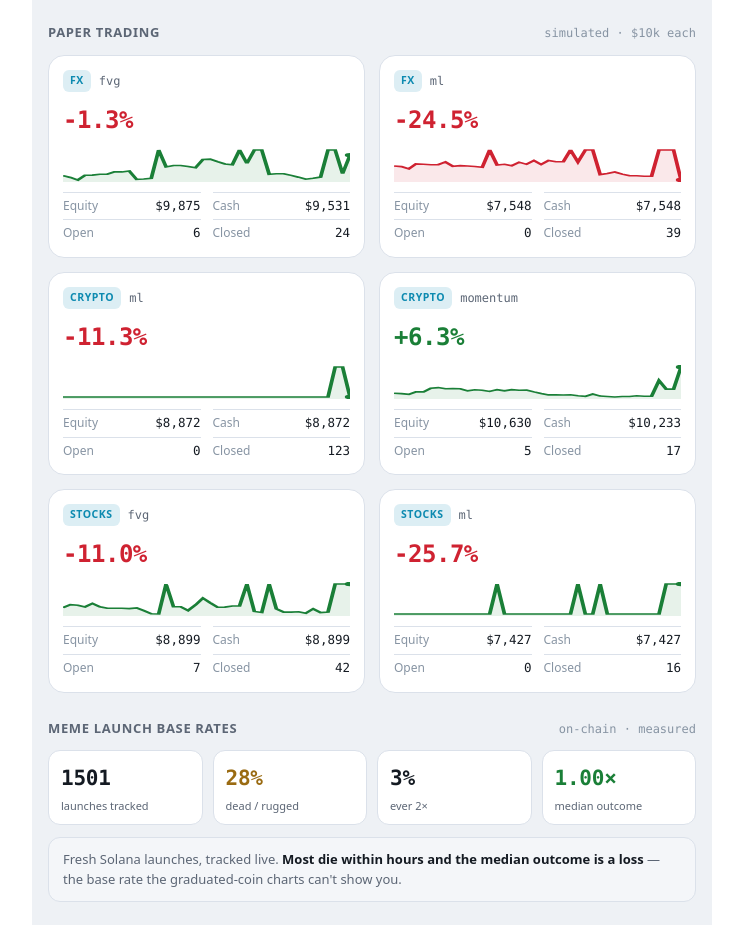
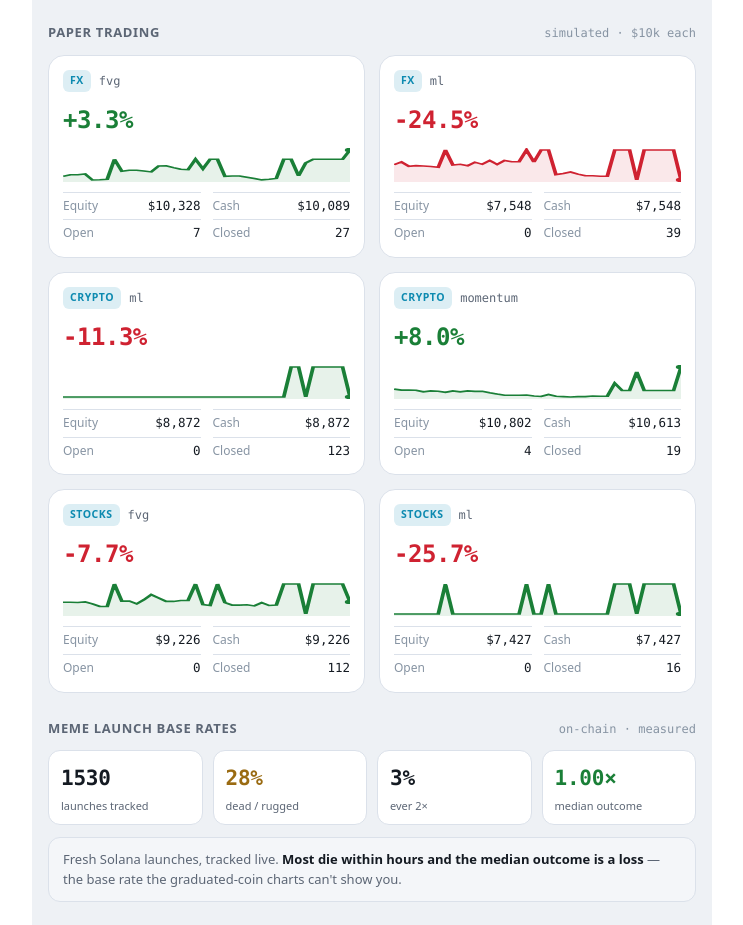
Before and after one commit to eugenewilliams2/gq-research-dashboard, a plain HTML site: page index.html in a window 1280 px wide. Shown: the part 285-1210 px from the top of the page, without its empty margins (268-1011 px from the left). Drawn offline with Linux system fonts and the light colour scheme.

Commit message:
dashboard: 2026-11-21T15:57:49Z

```diff
--- a/index.html
+++ b/index.html
@@ -105,7 +105,7 @@
     <div>
       <div class="eyebrow">GQ · Research Harness</div>
       <h1>Pocket dashboard</h1>
-      <div class="stamp">Nov 15, 2026 · 09:59 EST</div>
+      <div class="stamp">Nov 21, 2026 · 10:57 EST</div>
     </div>
     <button class="theme-btn" onclick="var r=document.documentElement;r.dataset.theme=(r.dataset.theme==='light'?'dark':'light');" aria-label="Toggle light and dark theme">◐</button>
   </div>
@@ -114,8 +114,8 @@
     <article class="card verdict">
       <div class="big">No strategy here has cleared the honesty bar (Deflated Sharpe ≥ 0.95) after real costs — on FX, crypto, stocks, or memes. That null result is the finding.</div>
       <div class="roll">
-        <span class="n neg">-11.3%</span>
-        <span class="sub">blended paper P&amp;L across 6 sessions · $53,249 of $60,000</span>
+        <span class="n neg">-9.7%</span>
+        <span class="sub">blended paper P&amp;L across 6 sessions · $54,202 of $60,000</span>
       </div>
     </article>
   </section>
@@ -124,18 +124,18 @@
     <div class="sec-h"><h2>Paper trading</h2><span class="meta">simulated · $10k each</span></div>
     <div class="grid">
 
-      <article class="card sess neg">
+      <article class="card sess pos">
         <div class="sess-top">
           <span class="badge">FX</span>
           <span class="strat">fvg</span>
         </div>
-        <div class="pnl">-1.3%</div>
-        <div class="spark-wrap"><svg class="spark up" viewBox="0 0 120 34" preserveAspectRatio="none" aria-hidden="true"><polygon points="0,34 0.0,27.6 3.1,29.5 6.2,32.0 9.2,27.3 12.3,27.1 15.4,26.2 18.5,26.2 21.5,23.9 24.6,23.9 27.7,22.9 30.8,31.4 33.8,31.0 36.9,30.3 40.0,2.0 43.1,18.9 46.2,17.5 49.2,17.5 52.3,18.5 55.4,19.8 58.5,11.5 61.5,11.2 64.6,13.7 67.7,16.0 70.8,16.7 73.8,2.0 76.9,15.4 80.0,2.0 83.1,2.0 86.2,26.2 89.2,25.7 92.3,25.7 95.4,27.4 98.5,29.2 101.5,31.2 104.6,30.3 107.7,29.1 110.8,2.0 113.8,2.0 116.9,25.6 120.0,7.1 120,34" class="spark-fill"/><polyline points="0.0,27.6 3.1,29.5 6.2,32.0 9.2,27.3 12.3,27.1 15.4,26.2 18.5,26.2 21.5,23.9 24.6,23.9 27.7,22.9 30.8,31.4 33.8,31.0 36.9,30.3 40.0,2.0 43.1,18.9 46.2,17.5 49.2,17.5 52.3,18.5 55.4,19.8 58.5,11.5 61.5,11.2 64.6,13.7 67.7,16.0 70.8,16.7 73.8,2.0 76.9,15.4 80.0,2.0 83.1,2.0 86.2,26.2 89.2,25.7 92.3,25.7 95.4,27.4 98.5,29.2 101.5,31.2 104.6,30.3 107.7,29.1 110.8,2.0 113.8,2.0 116.9,25.6 120.0,7.1" class="spark-line" fill="none"/><circle cx="120.0" cy="7.1" r="2.2" class="spark-dot"/></svg></div>
+        <div class="pnl">+3.3%</div>
+        <div class="spark-wrap"><svg class="spark up" viewBox="0 0 120 34" preserveAspectRatio="none" aria-hidden="true"><polygon points="0,34 0.0,28.3 3.1,26.7 6.2,26.7 9.2,26.0 12.3,32.0 15.4,31.7 18.5,31.2 21.5,11.3 24.6,23.2 27.7,22.2 30.8,22.2 33.8,22.9 36.9,23.9 40.0,18.0 43.1,17.8 46.2,19.6 49.2,21.2 52.3,21.7 55.4,11.3 58.5,20.8 61.5,11.3 64.6,11.3 67.7,28.4 70.8,28.0 73.8,28.0 76.9,29.2 80.0,30.5 83.1,31.9 86.2,31.2 89.2,30.4 92.3,11.3 95.4,11.3 98.5,27.9 101.5,14.9 104.6,11.3 107.7,11.3 110.8,11.3 113.8,11.3 116.9,11.3 120.0,2.0 120,34" class="spark-fill"/><polyline points="0.0,28.3 3.1,26.7 6.2,26.7 9.2,26.0 12.3,32.0 15.4,31.7 18.5,31.2 21.5,11.3 24.6,23.2 27.7,22.2 30.8,22.2 33.8,22.9 36.9,23.9 40.0,18.0 43.1,17.8 46.2,19.6 49.2,21.2 52.3,21.7 55.4,11.3 58.5,20.8 61.5,11.3 64.6,11.3 67.7,28.4 70.8,28.0 73.8,28.0 76.9,29.2 80.0,30.5 83.1,31.9 86.2,31.2 89.2,30.4 92.3,11.3 95.4,11.3 98.5,27.9 101.5,14.9 104.6,11.3 107.7,11.3 110.8,11.3 113.8,11.3 116.9,11.3 120.0,2.0" class="spark-line" fill="none"/><circle cx="120.0" cy="2.0" r="2.2" class="spark-dot"/></svg></div>
         <dl class="rows">
-          <div><dt>Equity</dt><dd>$9,875</dd></div>
-          <div><dt>Cash</dt><dd>$9,531</dd></div>
-          <div><dt>Open</dt><dd>6</dd></div>
-          <div><dt>Closed</dt><dd>24</dd></div>
+          <div><dt>Equity</dt><dd>$10,328</dd></div>
+          <div><dt>Cash</dt><dd>$10,089</dd></div>
+          <div><dt>Open</dt><dd>7</dd></div>
+          <div><dt>Closed</dt><dd>27</dd></div>
         </dl>
       </article>
 
@@ -145,7 +145,7 @@
           <span class="strat">ml</span>
         </div>
         <div class="pnl">-24.5%</div>
-        <div class="spark-wrap"><svg class="spark down" viewBox="0 0 120 34" preserveAspectRatio="none" aria-hidden="true"><polygon points="0,34 0.0,18.0 3.1,18.6 6.2,20.9 9.2,15.9 12.3,16.3 15.4,16.7 18.5,16.7 21.5,14.0 24.6,18.3 27.7,17.6 30.8,18.0 33.8,18.5 36.9,19.3 40.0,2.0 43.1,17.0 46.2,16.3 49.2,17.7 52.3,14.2 55.4,16.3 58.5,12.5 61.5,16.4 64.6,12.5 67.7,13.7 70.8,13.7 73.8,2.0 76.9,14.0 80.0,2.0 83.1,2.0 86.2,26.6 89.2,25.4 92.3,24.0 95.4,26.1 98.5,27.8 101.5,27.8 104.6,28.3 107.7,28.2 110.8,2.0 113.8,2.0 116.9,2.0 120.0,32.0 120,34" class="spark-fill"/><polyline points="0.0,18.0 3.1,18.6 6.2,20.9 9.2,15.9 12.3,16.3 15.4,16.7 18.5,16.7 21.5,14.0 24.6,18.3 27.7,17.6 30.8,18.0 33.8,18.5 36.9,19.3 40.0,2.0 43.1,17.0 46.2,16.3 49.2,17.7 52.3,14.2 55.4,16.3 58.5,12.5 61.5,16.4 64.6,12.5 67.7,13.7 70.8,13.7 73.8,2.0 76.9,14.0 80.0,2.0 83.1,2.0 86.2,26.6 89.2,25.4 92.3,24.0 95.4,26.1 98.5,27.8 101.5,27.8 104.6,28.3 107.7,28.2 110.8,2.0 113.8,2.0 116.9,2.0 120.0,32.0" class="spark-line" fill="none"/><circle cx="120.0" cy="32.0" r="2.2" class="spark-dot"/></svg></div>
+        <div class="spark-wrap"><svg class="spark down" viewBox="0 0 120 34" preserveAspectRatio="none" aria-hidden="true"><polygon points="0,34 0.0,16.7 3.1,14.0 6.2,18.3 9.2,17.6 12.3,18.0 15.4,18.5 18.5,19.3 21.5,2.0 24.6,17.0 27.7,16.3 30.8,17.7 33.8,14.2 36.9,16.3 40.0,12.5 43.1,16.4 46.2,12.5 49.2,13.7 52.3,13.7 55.4,2.0 58.5,14.0 61.5,2.0 64.6,2.0 67.7,26.6 70.8,25.4 73.8,24.0 76.9,26.1 80.0,27.8 83.1,27.8 86.2,28.3 89.2,28.2 92.3,2.0 95.4,2.0 98.5,2.0 101.5,32.0 104.6,2.0 107.7,2.0 110.8,2.0 113.8,2.0 116.9,2.0 120.0,32.0 120,34" class="spark-fill"/><polyline points="0.0,16.7 3.1,14.0 6.2,18.3 9.2,17.6 12.3,18.0 15.4,18.5 18.5,19.3 21.5,2.0 24.6,17.0 27.7,16.3 30.8,17.7 33.8,14.2 36.9,16.3 40.0,12.5 43.1,16.4 46.2,12.5 49.2,13.7 52.3,13.7 55.4,2.0 58.5,14.0 61.5,2.0 64.6,2.0 67.7,26.6 70.8,25.4 73.8,24.0 76.9,26.1 80.0,27.8 83.1,27.8 86.2,28.3 89.2,28.2 92.3,2.0 95.4,2.0 98.5,2.0 101.5,32.0 104.6,2.0 107.7,2.0 110.8,2.0 113.8,2.0 116.9,2.0 120.0,32.0" class="spark-line" fill="none"/><circle cx="120.0" cy="32.0" r="2.2" class="spark-dot"/></svg></div>
         <dl class="rows">
           <div><dt>Equity</dt><dd>$7,548</dd></div>
           <div><dt>Cash</dt><dd>$7,548</dd></div>
@@ -160,7 +160,7 @@
           <span class="strat">ml</span>
         </div>
         <div class="pnl">-11.3%</div>
-        <div class="spark-wrap"><svg class="spark up" viewBox="0 0 120 34" preserveAspectRatio="none" aria-hidden="true"><polygon points="0,34 0.0,32.0 3.1,32.0 6.2,32.0 9.2,32.0 12.3,32.0 15.4,32.0 18.5,32.0 21.5,32.0 24.6,32.0 27.7,32.0 30.8,32.0 33.8,32.0 36.9,32.0 40.0,32.0 43.1,32.0 46.2,32.0 49.2,32.0 52.3,32.0 55.4,32.0 58.5,32.0 61.5,32.0 64.6,32.0 67.7,32.0 70.8,32.0 73.8,32.0 76.9,32.0 80.0,32.0 83.1,32.0 86.2,32.0 89.2,32.0 92.3,32.0 95.4,32.0 98.5,32.0 101.5,32.0 104.6,32.0 107.7,32.0 110.8,32.0 113.8,2.0 116.9,2.0 120.0,32.0 120,34" class="spark-fill"/><polyline points="0.0,32.0 3.1,32.0 6.2,32.0 9.2,32.0 12.3,32.0 15.4,32.0 18.5,32.0 21.5,32.0 24.6,32.0 27.7,32.0 30.8,32.0 33.8,32.0 36.9,32.0 40.0,32.0 43.1,32.0 46.2,32.0 49.2,32.0 52.3,32.0 55.4,32.0 58.5,32.0 61.5,32.0 64.6,32.0 67.7,32.0 70.8,32.0 73.8,32.0 76.9,32.0 80.0,32.0 83.1,32.0 86.2,32.0 89.2,32.0 92.3,32.0 95.4,32.0 98.5,32.0 101.5,32.0 104.6,32.0 107.7,32.0 110.8,32.0 113.8,2.0 116.9,2.0 120.0,32.0" class="spark-line" fill="none"/><circle cx="120.0" cy="32.0" r="2.2" class="spark-dot"/></svg></div>
+        <div class="spark-wrap"><svg class="spark up" viewBox="0 0 120 34" preserveAspectRatio="none" aria-hidden="true"><polygon points="0,34 0.0,32.0 3.1,32.0 6.2,32.0 9.2,32.0 12.3,32.0 15.4,32.0 18.5,32.0 21.5,32.0 24.6,32.0 27.7,32.0 30.8,32.0 33.8,32.0 36.9,32.0 40.0,32.0 43.1,32.0 46.2,32.0 49.2,32.0 52.3,32.0 55.4,32.0 58.5,32.0 61.5,32.0 64.6,32.0 67.7,32.0 70.8,32.0 73.8,32.0 76.9,32.0 80.0,32.0 83.1,32.0 86.2,32.0 89.2,32.0 92.3,32.0 95.4,2.0 98.5,2.0 101.5,32.0 104.6,2.0 107.7,2.0 110.8,2.0 113.8,2.0 116.9,2.0 120.0,32.0 120,34" class="spark-fill"/><polyline points="0.0,32.0 3.1,32.0 6.2,32.0 9.2,32.0 12.3,32.0 15.4,32.0 18.5,32.0 21.5,32.0 24.6,32.0 27.7,32.0 30.8,32.0 33.8,32.0 36.9,32.0 40.0,32.0 43.1,32.0 46.2,32.0 49.2,32.0 52.3,32.0 55.4,32.0 58.5,32.0 61.5,32.0 64.6,32.0 67.7,32.0 70.8,32.0 73.8,32.0 76.9,32.0 80.0,32.0 83.1,32.0 86.2,32.0 89.2,32.0 92.3,32.0 95.4,2.0 98.5,2.0 101.5,32.0 104.6,2.0 107.7,2.0 110.8,2.0 113.8,2.0 116.9,2.0 120.0,32.0" class="spark-line" fill="none"/><circle cx="120.0" cy="32.0" r="2.2" class="spark-dot"/></svg></div>
         <dl class="rows">
           <div><dt>Equity</dt><dd>$8,872</dd></div>
           <div><dt>Cash</dt><dd>$8,872</dd></div>
@@ -174,13 +174,13 @@
           <span class="badge">Crypto</span>
           <span class="strat">momentum</span>
         </div>
-        <div class="pnl">+6.3%</div>
-        <div class="spark-wrap"><svg class="spark up" viewBox="0 0 120 34" preserveAspectRatio="none" aria-hidden="true"><polygon points="0,34 0.0,28.2 3.1,28.6 6.2,29.3 9.2,26.9 12.3,26.9 15.4,23.2 18.5,22.6 21.5,23.7 24.6,23.6 27.7,23.8 30.8,25.8 33.8,24.7 36.9,25.2 40.0,26.4 43.1,24.7 46.2,25.8 49.2,24.7 52.3,25.3 55.4,25.1 58.5,26.9 61.5,28.5 64.6,29.9 67.7,29.8 70.8,30.0 73.8,29.8 76.9,30.8 80.0,31.4 83.1,29.0 86.2,31.1 89.2,31.5 92.3,32.0 95.4,31.5 98.5,31.5 101.5,30.8 104.6,31.2 107.7,31.2 110.8,15.5 113.8,24.1 116.9,24.1 120.0,2.0 120,34" class="spark-fill"/><polyline points="0.0,28.2 3.1,28.6 6.2,29.3 9.2,26.9 12.3,26.9 15.4,23.2 18.5,22.6 21.5,23.7 24.6,23.6 27.7,23.8 30.8,25.8 33.8,24.7 36.9,25.2 40.0,26.4 43.1,24.7 46.2,25.8 49.2,24.7 52.3,25.3 55.4,25.1 58.5,26.9 61.5,28.5 64.6,29.9 67.7,29.8 70.8,30.0 73.8,29.8 76.9,30.8 80.0,31.4 83.1,29.0 86.2,31.1 89.2,31.5 92.3,32.0 95.4,31.5 98.5,31.5 101.5,30.8 104.6,31.2 107.7,31.2 110.8,15.5 113.8,24.1 116.9,24.1 120.0,2.0" class="spark-line" fill="none"/><circle cx="120.0" cy="2.0" r="2.2" class="spark-dot"/></svg></div>
+        <div class="pnl">+8.0%</div>
+        <div class="spark-wrap"><svg class="spark up" viewBox="0 0 120 34" preserveAspectRatio="none" aria-hidden="true"><polygon points="0,34 0.0,24.1 3.1,25.1 6.2,25.0 9.2,25.2 12.3,26.8 15.4,25.9 18.5,26.3 21.5,27.3 24.6,25.9 27.7,26.8 30.8,25.9 33.8,26.4 36.9,26.3 40.0,27.8 43.1,29.1 46.2,30.3 49.2,30.2 52.3,30.3 55.4,30.1 58.5,31.0 61.5,31.5 64.6,29.5 67.7,31.2 70.8,31.6 73.8,32.0 76.9,31.6 80.0,31.6 83.1,31.0 86.2,31.3 89.2,31.3 92.3,18.3 95.4,25.5 98.5,25.5 101.5,7.0 104.6,25.5 107.7,25.5 110.8,25.5 113.8,25.5 116.9,25.5 120.0,2.0 120,34" class="spark-fill"/><polyline points="0.0,24.1 3.1,25.1 6.2,25.0 9.2,25.2 12.3,26.8 15.4,25.9 18.5,26.3 21.5,27.3 24.6,25.9 27.7,26.8 30.8,25.9 33.8,26.4 36.9,26.3 40.0,27.8 43.1,29.1 46.2,30.3 49.2,30.2 52.3,30.3 55.4,30.1 58.5,31.0 61.5,31.5 64.6,29.5 67.7,31.2 70.8,31.6 73.8,32.0 76.9,31.6 80.0,31.6 83.1,31.0 86.2,31.3 89.2,31.3 92.3,18.3 95.4,25.5 98.5,25.5 101.5,7.0 104.6,25.5 107.7,25.5 110.8,25.5 113.8,25.5 116.9,25.5 120.0,2.0" class="spark-line" fill="none"/><circle cx="120.0" cy="2.0" r="2.2" class="spark-dot"/></svg></div>
         <dl class="rows">
-          <div><dt>Equity</dt><dd>$10,630</dd></div>
-          <div><dt>Cash</dt><dd>$10,233</dd></div>
-          <div><dt>Open</dt><dd>5</dd></div>
-          <div><dt>Closed</dt><dd>17</dd></div>
+          <div><dt>Equity</dt><dd>$10,802</dd></div>
+          <div><dt>Cash</dt><dd>$10,613</dd></div>
+          <div><dt>Open</dt><dd>4</dd></div>
+          <div><dt>Closed</dt><dd>19</dd></div>
         </dl>
       </article>
 
@@ -189,13 +189,13 @@
           <span class="badge">Stocks</span>
           <span class="strat">fvg</span>
         </div>
-        <div class="pnl">-11.0%</div>
-        <div class="spark-wrap"><svg class="spark up" viewBox="0 0 120 34" preserveAspectRatio="none" aria-hidden="true"><polygon points="0,34 0.0,25.7 3.1,22.7 6.2,23.3 9.2,24.9 12.3,21.4 15.4,24.8 18.5,26.3 21.5,26.3 24.6,26.3 27.7,26.6 30.8,25.9 33.8,28.6 36.9,31.8 40.0,32.0 43.1,2.0 46.2,24.8 49.2,24.7 52.3,28.5 55.4,23.0 58.5,16.1 61.5,20.7 64.6,25.2 67.7,25.1 70.8,24.0 73.8,24.0 76.9,2.0 80.0,29.5 83.1,30.5 86.2,2.0 89.2,26.8 92.3,30.1 95.4,30.1 98.5,29.7 101.5,31.2 104.6,26.9 107.7,30.6 110.8,30.0 113.8,2.0 116.9,2.0 120.0,2.0 120,34" class="spark-fill"/><polyline points="0.0,25.7 3.1,22.7 6.2,23.3 9.2,24.9 12.3,21.4 15.4,24.8 18.5,26.3 21.5,26.3 24.6,26.3 27.7,26.6 30.8,25.9 33.8,28.6 36.9,31.8 40.0,32.0 43.1,2.0 46.2,24.8 49.2,24.7 52.3,28.5 55.4,23.0 58.5,16.1 61.5,20.7 64.6,25.2 67.7,25.1 70.8,24.0 73.8,24.0 76.9,2.0 80.0,29.5 83.1,30.5 86.2,2.0 89.2,26.8 92.3,30.1 95.4,30.1 98.5,29.7 101.5,31.2 104.6,26.9 107.7,30.6 110.8,30.0 113.8,2.0 116.9,2.0 120.0,2.0" class="spark-line" fill="none"/><circle cx="120.0" cy="2.0" r="2.2" class="spark-dot"/></svg></div>
+        <div class="pnl">-7.7%</div>
+        <div class="spark-wrap"><svg class="spark up" viewBox="0 0 120 34" preserveAspectRatio="none" aria-hidden="true"><polygon points="0,34 0.0,20.2 3.1,20.2 6.2,20.5 9.2,19.9 12.3,21.9 15.4,24.4 18.5,24.5 21.5,2.0 24.6,19.1 27.7,19.0 30.8,21.9 33.8,17.8 36.9,12.6 40.0,16.0 43.1,19.4 46.2,19.4 49.2,18.5 52.3,18.5 55.4,2.0 58.5,22.6 61.5,23.4 64.6,2.0 67.7,20.6 70.8,23.1 73.8,23.1 76.9,22.8 80.0,23.9 83.1,20.7 86.2,23.5 89.2,23.0 92.3,2.0 95.4,2.0 98.5,2.0 101.5,32.0 104.6,2.0 107.7,2.0 110.8,2.0 113.8,2.0 116.9,2.0 120.0,19.9 120,34" class="spark-fill"/><polyline points="0.0,20.2 3.1,20.2 6.2,20.5 9.2,19.9 12.3,21.9 15.4,24.4 18.5,24.5 21.5,2.0 24.6,19.1 27.7,19.0 30.8,21.9 33.8,17.8 36.9,12.6 40.0,16.0 43.1,19.4 46.2,19.4 49.2,18.5 52.3,18.5 55.4,2.0 58.5,22.6 61.5,23.4 64.6,2.0 67.7,20.6 70.8,23.1 73.8,23.1 76.9,22.8 80.0,23.9 83.1,20.7 86.2,23.5 89.2,23.0 92.3,2.0 95.4,2.0 98.5,2.0 101.5,32.0 104.6,2.0 107.7,2.0 110.8,2.0 113.8,2.0 116.9,2.0 120.0,19.9" class="spark-line" fill="none"/><circle cx="120.0" cy="19.9" r="2.2" class="spark-dot"/></svg></div>
         <dl class="rows">
-          <div><dt>Equity</dt><dd>$8,899</dd></div>
-          <div><dt>Cash</dt><dd>$8,899</dd></div>
-          <div><dt>Open</dt><dd>7</dd></div>
-          <div><dt>Closed</dt><dd>42</dd></div>
+          <div><dt>Equity</dt><dd>$9,226</dd></div>
+          <div><dt>Cash</dt><dd>$9,226</dd></div>
+          <div><dt>Open</dt><dd>0</dd></div>
+          <div><dt>Closed</dt><dd>112</dd></div>
         </dl>
       </article>
 
@@ -205,7 +205,7 @@
           <span class="strat">ml</span>
         </div>
         <div class="pnl">-25.7%</div>
-        <div class="spark-wrap"><svg class="spark up" viewBox="0 0 120 34" preserveAspectRatio="none" aria-hidden="true"><polygon points="0,34 0.0,32.0 3.1,32.0 6.2,32.0 9.2,32.0 12.3,32.0 15.4,32.0 18.5,32.0 21.5,32.0 24.6,32.0 27.7,32.0 30.8,32.0 33.8,32.0 36.9,32.0 40.0,32.0 43.1,2.0 46.2,32.0 49.2,32.0 52.3,32.0 55.4,32.0 58.5,32.0 61.5,32.0 64.6,32.0 67.7,32.0 70.8,32.0 73.8,32.0 76.9,2.0 80.0,32.0 83.1,32.0 86.2,2.0 89.2,32.0 92.3,32.0 95.4,32.0 98.5,32.0 101.5,32.0 104.6,32.0 107.7,32.0 110.8,32.0 113.8,2.0 116.9,2.0 120.0,2.0 120,34" class="spark-fill"/><polyline points="0.0,32.0 3.1,32.0 6.2,32.0 9.2,32.0 12.3,32.0 15.4,32.0 18.5,32.0 21.5,32.0 24.6,32.0 27.7,32.0 30.8,32.0 33.8,32.0 36.9,32.0 40.0,32.0 43.1,2.0 46.2,32.0 49.2,32.0 52.3,32.0 55.4,32.0 58.5,32.0 61.5,32.0 64.6,32.0 67.7,32.0 70.8,32.0 73.8,32.0 76.9,2.0 80.0,32.0 83.1,32.0 86.2,2.0 89.2,32.0 92.3,32.0 95.4,32.0 98.5,32.0 101.5,32.0 104.6,32.0 107.7,32.0 110.8,32.0 113.8,2.0 116.9,2.0 120.0,2.0" class="spark-line" fill="none"/><circle cx="120.0" cy="2.0" r="2.2" class="spark-dot"/></svg></div>
+        <div class="spark-wrap"><svg class="spark up" viewBox="0 0 120 34" preserveAspectRatio="none" aria-hidden="true"><polygon points="0,34 0.0,32.0 3.1,32.0 6.2,32.0 9.2,32.0 12.3,32.0 15.4,32.0 18.5,32.0 21.5,2.0 24.6,32.0 27.7,32.0 30.8,32.0 33.8,32.0 36.9,32.0 40.0,32.0 43.1,32.0 46.2,32.0 49.2,32.0 52.3,32.0 55.4,2.0 58.5,32.0 61.5,32.0 64.6,2.0 67.7,32.0 70.8,32.0 73.8,32.0 76.9,32.0 80.0,32.0 83.1,32.0 86.2,32.0 89.2,32.0 92.3,2.0 95.4,2.0 98.5,2.0 101.5,32.0 104.6,2.0 107.7,2.0 110.8,2.0 113.8,2.0 116.9,2.0 120.0,32.0 120,34" class="spark-fill"/><polyline points="0.0,32.0 3.1,32.0 6.2,32.0 9.2,32.0 12.3,32.0 15.4,32.0 18.5,32.0 21.5,2.0 24.6,32.0 27.7,32.0 30.8,32.0 33.8,32.0 36.9,32.0 40.0,32.0 43.1,32.0 46.2,32.0 49.2,32.0 52.3,32.0 55.4,2.0 58.5,32.0 61.5,32.0 64.6,2.0 67.7,32.0 70.8,32.0 73.8,32.0 76.9,32.0 80.0,32.0 83.1,32.0 86.2,32.0 89.2,32.0 92.3,2.0 95.4,2.0 98.5,2.0 101.5,32.0 104.6,2.0 107.7,2.0 110.8,2.0 113.8,2.0 116.9,2.0 120.0,32.0" class="spark-line" fill="none"/><circle cx="120.0" cy="32.0" r="2.2" class="spark-dot"/></svg></div>
         <dl class="rows">
           <div><dt>Equity</dt><dd>$7,427</dd></div>
           <div><dt>Cash</dt><dd>$7,427</dd></div>
@@ -219,7 +219,7 @@
   <section>
     <div class="sec-h"><h2>Meme launch base rates</h2><span class="meta">on-chain · measured</span></div>
     <div class="tiles">
-      <div class="tile "><div class="tile-v">1501</div><div class="tile-l">launches tracked</div></div><div class="tile warn"><div class="tile-v">28%</div><div class="tile-l">dead / rugged</div></div><div class="tile "><div class="tile-v">3%</div><div class="tile-l">ever 2×</div></div><div class="tile pos"><div class="tile-v">1.00×</div><div class="tile-l">median outcome</div></div>
+      <div class="tile "><div class="tile-v">1530</div><div class="tile-l">launches tracked</div></div><div class="tile warn"><div class="tile-v">28%</div><div class="tile-l">dead / rugged</div></div><div class="tile "><div class="tile-v">3%</div><div class="tile-l">ever 2×</div></div><div class="tile pos"><div class="tile-v">1.00×</div><div class="tile-l">median outcome</div></div>
     </div>
     <div class="note">Fresh Solana launches, tracked live. <b>Most die within hours and the
       median outcome is a loss</b> — the base rate the graduated-coin charts can't show you.</div>
```
